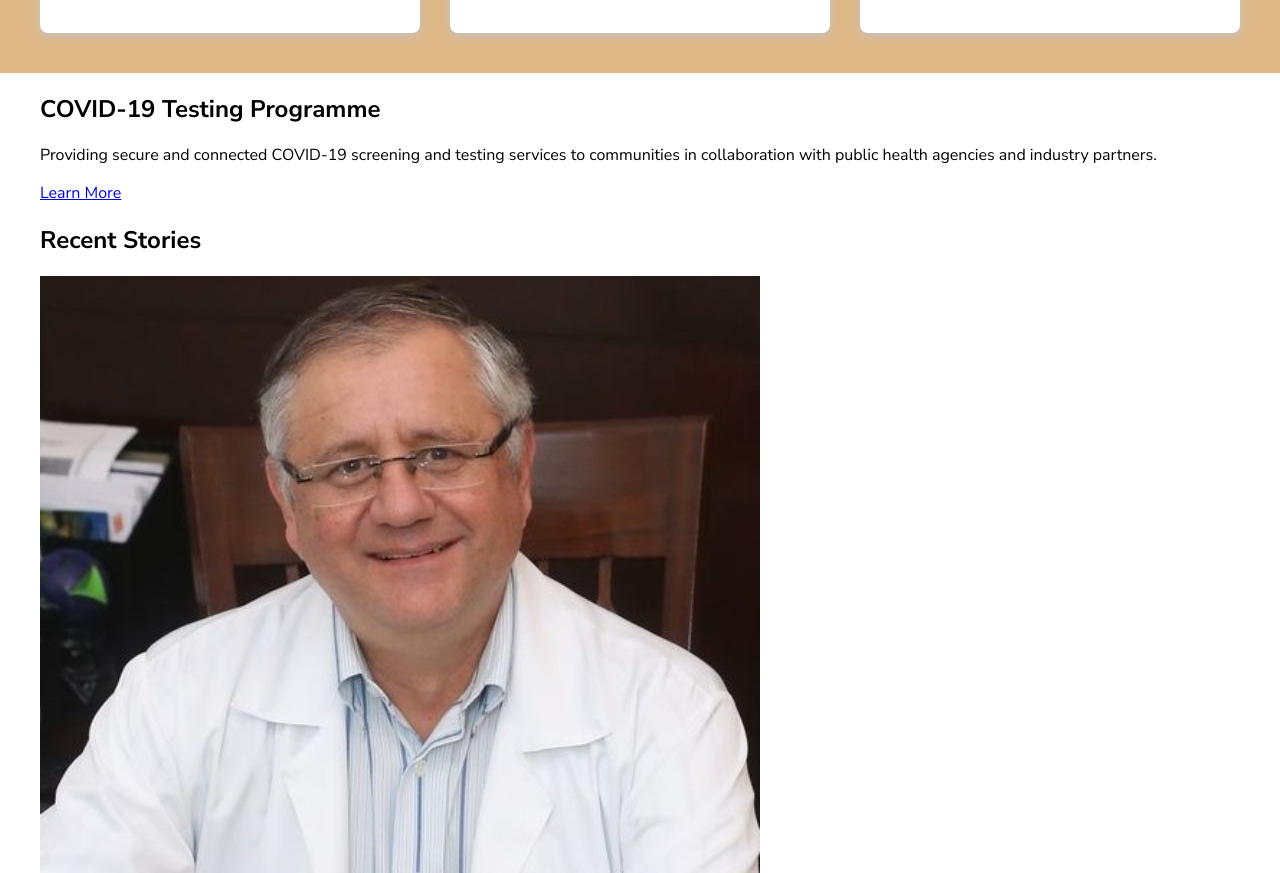
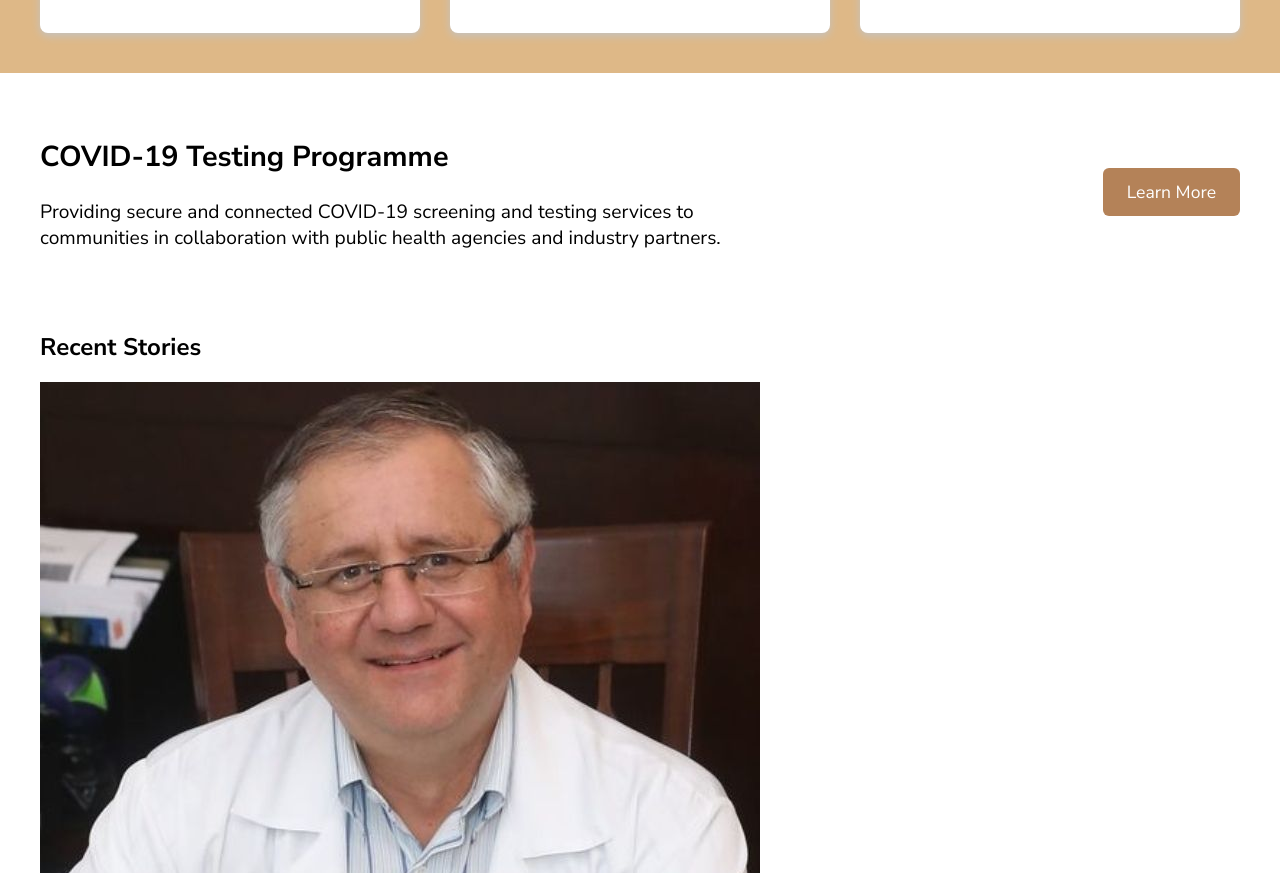
Before and after one commit to MelzScarlet/info2180-project1, a plain HTML site: page index.html in a window 1280 px wide. Shown: the part 993-1866 px from the top of the page. Drawn offline with Linux system fonts and the light colour scheme; a web font is replaced by a local one.

Commit message:
Edited COVID-19 Testing section

```diff
--- a/styles.css
+++ b/styles.css
@@ -119,3 +119,29 @@ header .container li :hover{
     color: #555;
     line-height: 1.6;
 }
+
+.testing .container {
+    display: flex;
+    justify-content: space-between;
+    align-items: center;
+    padding: 40px 0;
+    font-size: 1.2rem;
+}
+
+.testing-desciption {
+    max-width: 60%;
+}
+
+.cta .btn {
+    padding: 12px 24px;
+    text-decoration: none;
+    background-color: rgb(180, 130, 88);
+    color: white;
+    border-radius: 6px;
+    font-size: 1.1rem;
+}
+
+.cta .btn:hover{
+    background-color: bisque;
+    color: #000;
+}
```
